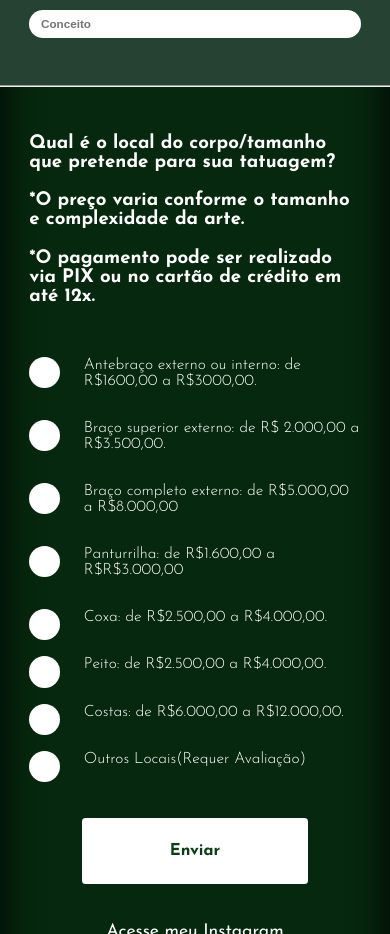
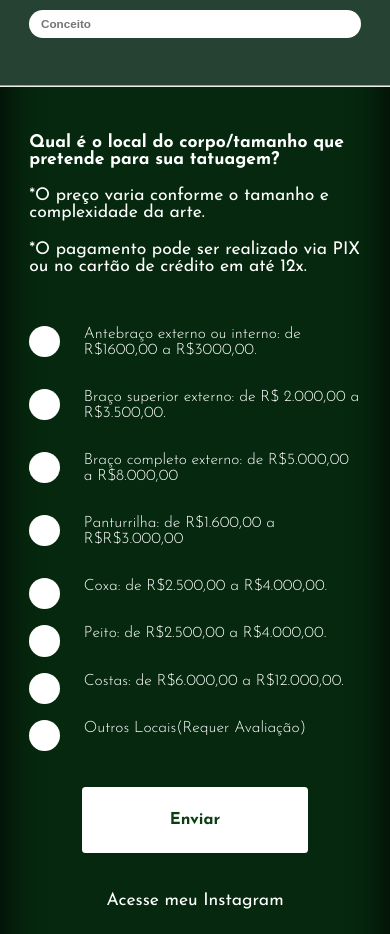
Before and after one commit to GabrielTattooBC/GabrielTattooBC.github.io, a plain HTML site: page index.html in a window 390 px wide. Shown: the part 5880-6814 px from the top of the page. Drawn offline with Linux system fonts and the light colour scheme.

Commit message:
adjust section contact font size

```diff
--- a/index.html
+++ b/index.html
@@ -255,8 +255,8 @@
             <hr class="white-line">
             <div class="section-contact__container-4">
                 <h3 class="section-contact__container-4-text">Qual é o local do corpo/tamanho que pretende para sua tatuagem?</h3>
-                <h3 class="section-contact__container-4-text">*O preço varia conforme o tamanho e complexidade da arte. </h3>
-                <h3 class="section-contact__container-4-text">*O pagamento pode ser realizado via PIX ou no cartão de crédito em até 12x.</h3>
+                <h3 class="section-contact__container-4-text-subtitle">*O preço varia conforme o tamanho e complexidade da arte. </h3>
+                <h3 class="section-contact__container-4-text-subtitle">*O pagamento pode ser realizado via PIX ou no cartão de crédito em até 12x.</h3>
                 <div class="section-contact__checkbox-container">
                     <div class="section-contact__checkbox-container-item">
                         <input class="section-contact__checkbox-container-input" type="checkbox" name="local-1" value="Antebraço">
--- a/style_contact.css
+++ b/style_contact.css
@@ -128,7 +128,6 @@
     height: 5vw;
     top: 50%;
     left: 50%;
-
     transform: translate(-50%, -50%);
 }
 
@@ -142,6 +141,13 @@
 
 .section-contact__container-4-text{
     align-self:flex-start;
+    font-size: clamp(0.1rem, 4.5vw, 4.5vw);
+}
+
+.section-contact__container-4-text-subtitle{
+    align-self:flex-start;
+    font-size: clamp(0.1rem, 4.5vw, 4.5vw);
+    font-weight: 400;
 }
 
 .section-contact__form-button{
```
